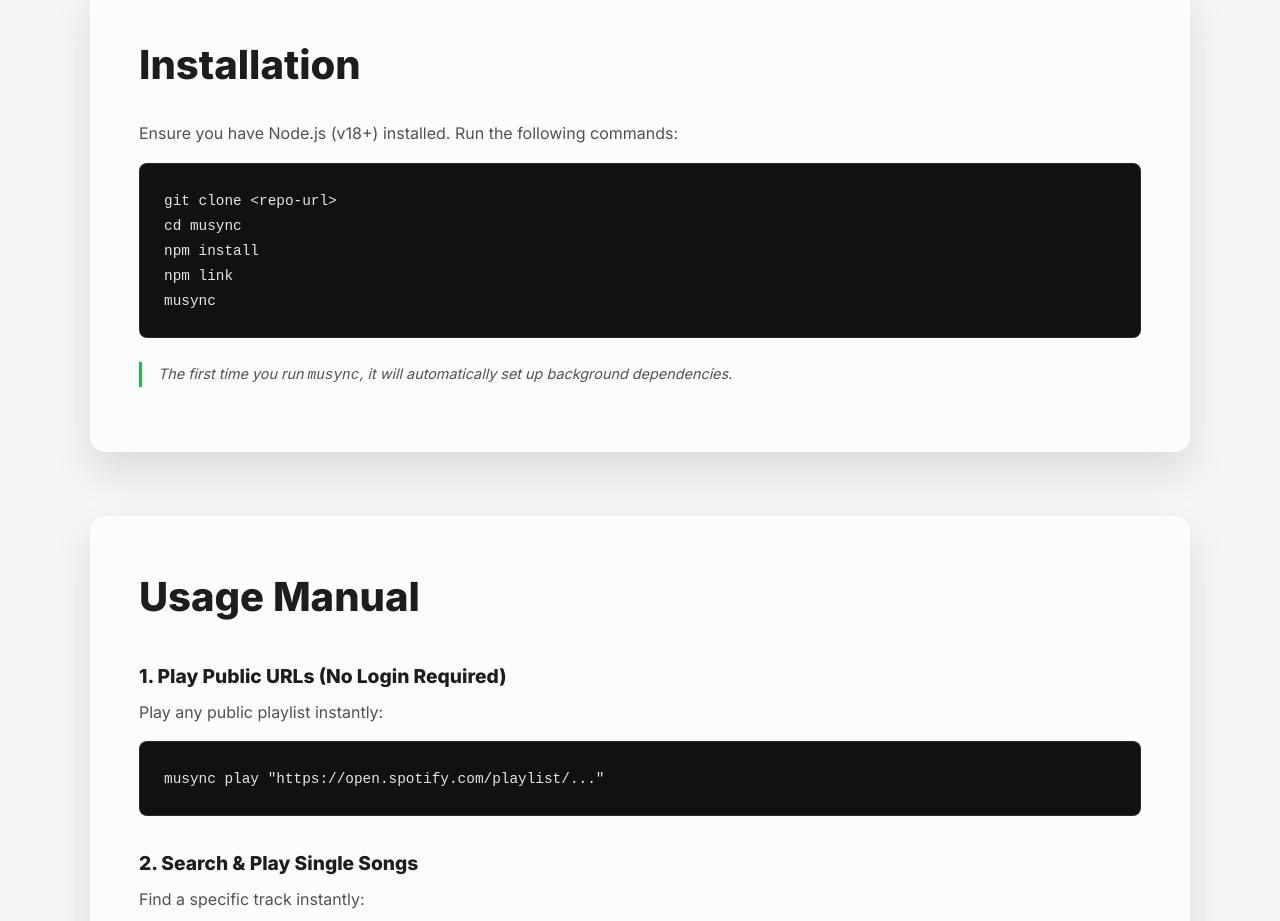
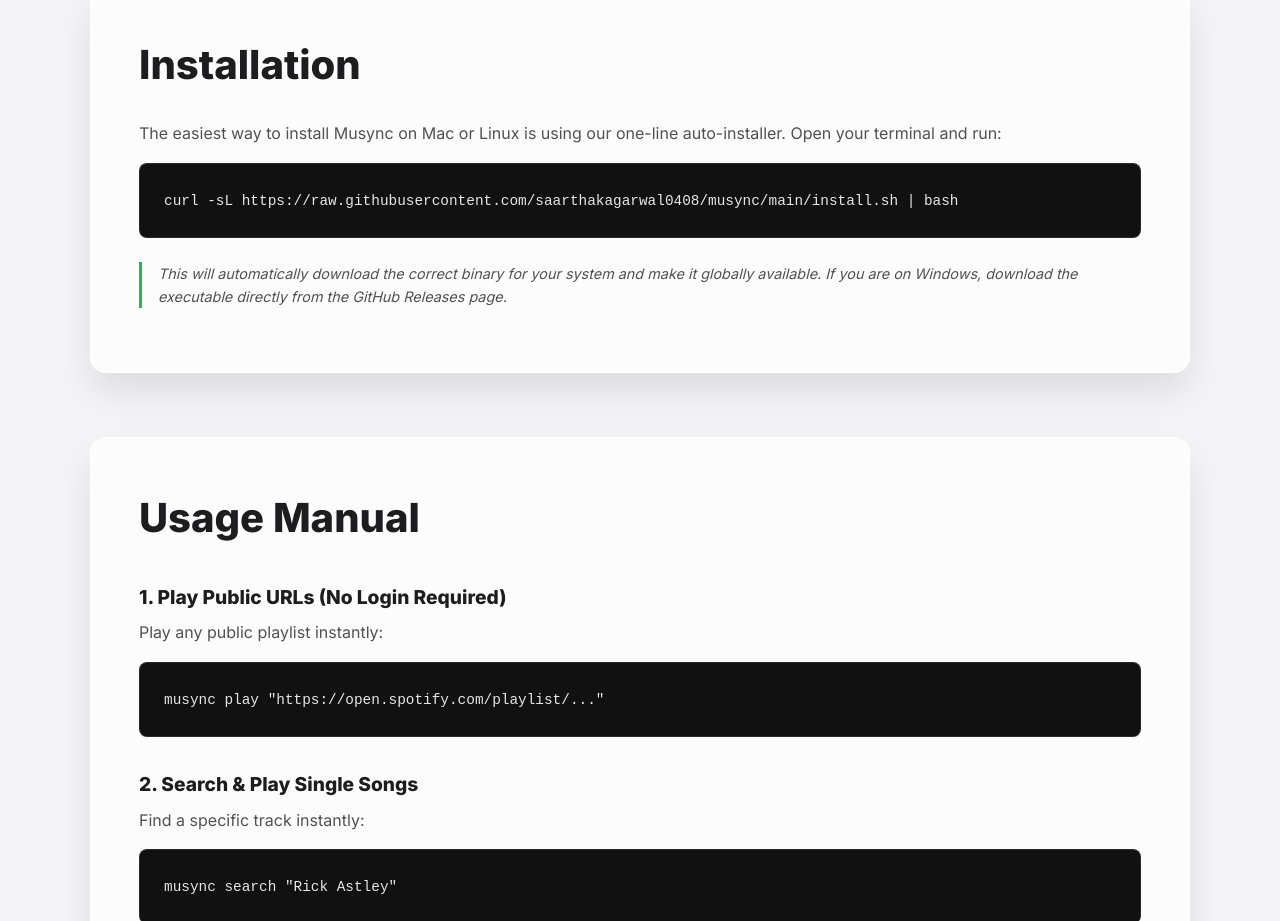
Before and after one commit to Saarthak1234/musync, a website built with Vite: page website/index.html in a window 1280 px wide. Shown: the part 1780-2701 px from the top of the page. Built offline with nearby package versions, Linux system fonts and the light colour scheme.

Commit message:
feat: add one-line global auto-installer script for Mac/Linux users

```diff
--- a/website/index.html
+++ b/website/index.html
@@ -83,15 +83,11 @@
 
       <section id="installation" class="container docs-section glass-panel">
         <h3 class="section-title">Installation</h3>
-        <p>Ensure you have Node.js (v18+) installed. Run the following commands:</p>
+        <p>The easiest way to install Musync on Mac or Linux is using our one-line auto-installer. Open your terminal and run:</p>
         <div class="code-block">
-          <pre><code>git clone &lt;repo-url&gt;
-cd musync
-npm install
-npm link
-musync</code></pre>
+          <pre><code>curl -sL https://raw.githubusercontent.com/saarthakagarwal0408/musync/main/install.sh | bash</code></pre>
         </div>
-        <p class="note">The first time you run <code>musync</code>, it will automatically set up background dependencies.</p>
+        <p class="note">This will automatically download the correct binary for your system and make it globally available. If you are on Windows, download the executable directly from the GitHub Releases page.</p>
       </section>
 
       <section id="usage" class="container docs-section glass-panel">
```
Also changed, not shown: README.md, 1 other file.
